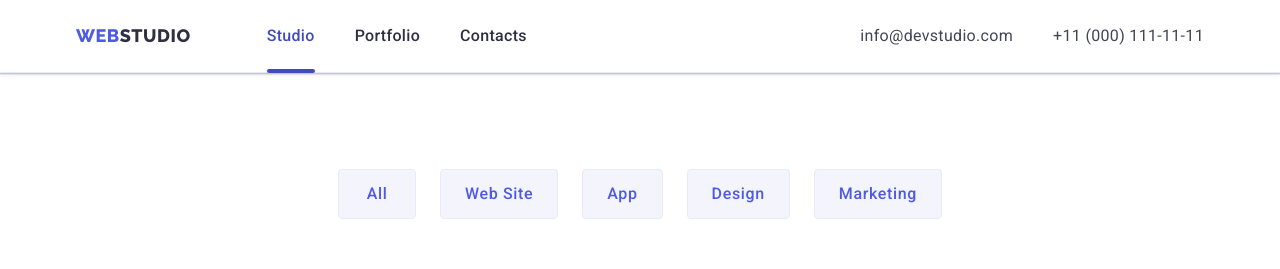
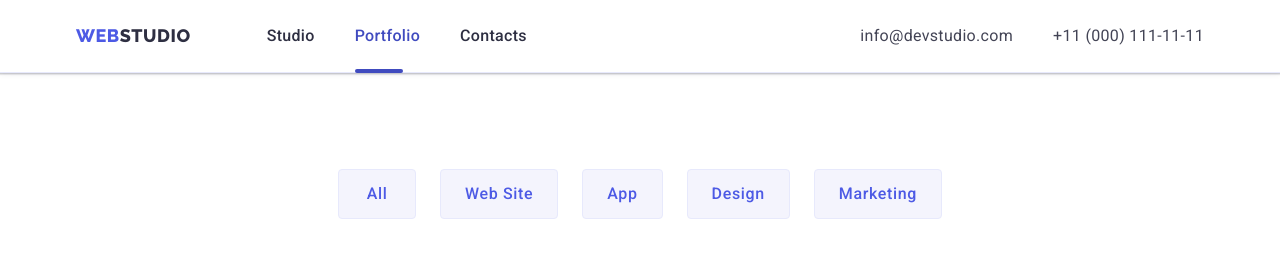
Before and after one commit to YuliiaPro/goit-markup-hw-05, a plain HTML site: page portfolio.html in a window 1280 px wide. Shown: the top 269 px of the page. Drawn offline with nearby package versions, Linux system fonts and the light colour scheme.

Commit message:
commit200520235

```diff
--- a/portfolio.html
+++ b/portfolio.html
@@ -27,12 +27,12 @@
           >
           <ul class="menu-list list">
             <li class="menu-item">
-              <a class="menu-link link menu-studio" href="./index.html">
-                Studio</a
-              >
+              <a class="menu-link link" href="./index.html"> Studio</a>
             </li>
             <li class="menu-item">
-              <a class="menu-link link" href="./portfolio.html">Portfolio</a>
+              <a class="menu-link link menu-studio" href="./portfolio.html"
+                >Portfolio</a
+              >
             </li>
             <li class="menu-item">
               <a class="menu-link link" href="" target="_blank">Contacts</a>
```
